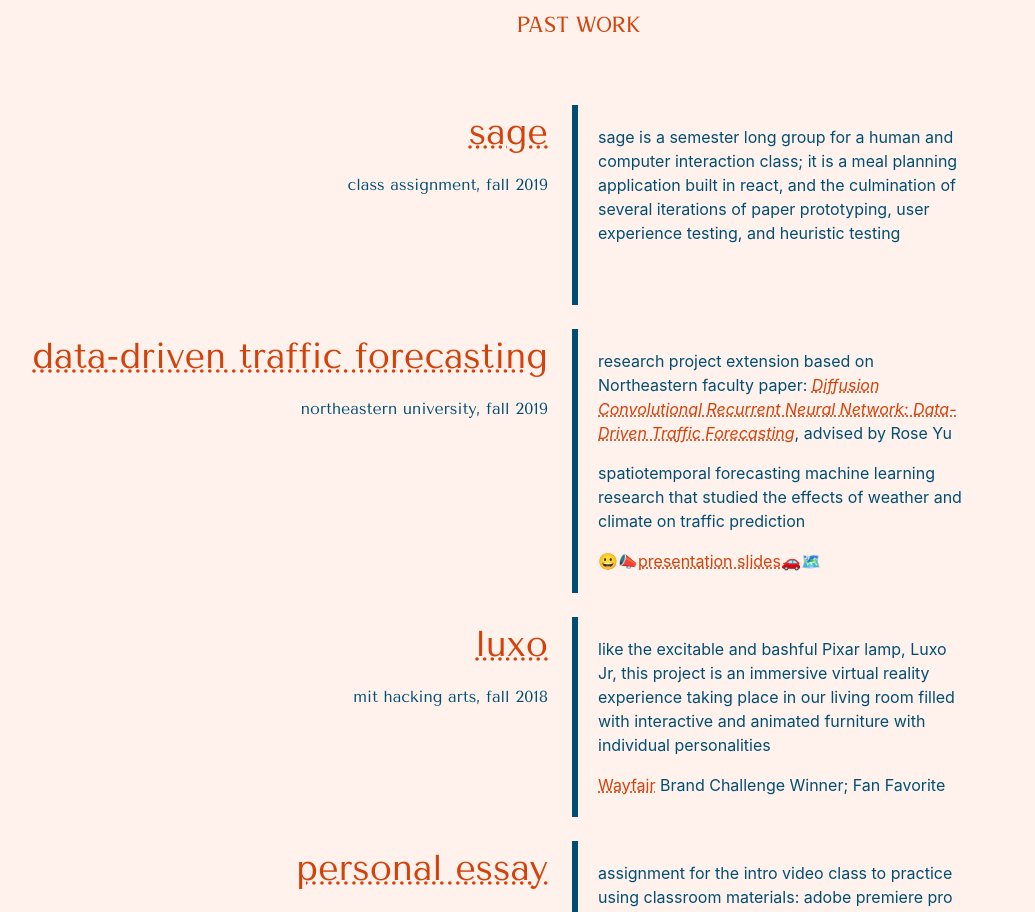
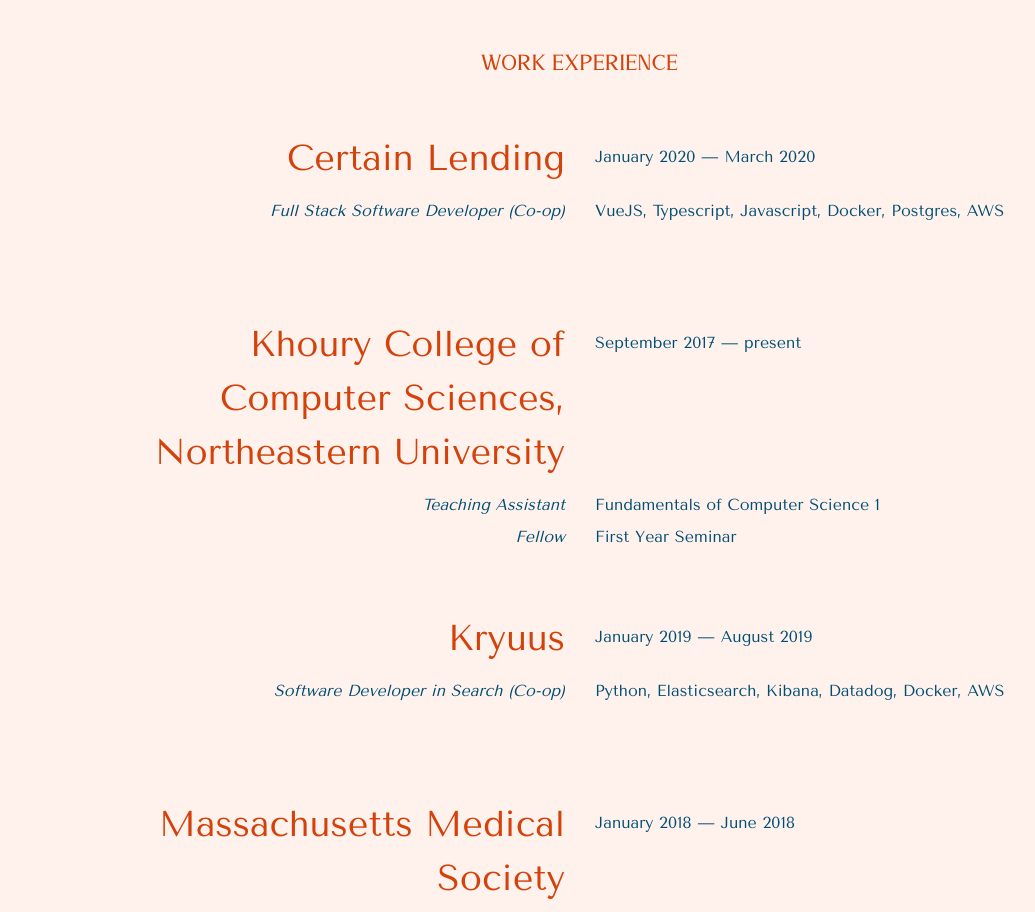
Before and after one commit to jennder/jennder.github.io, a React (Create React App) app: page / in a window 1280 px wide. Shown: the part 1520-2432 px from the top of the page, without its empty margins (60-1095 px from the left). Built offline with nearby package versions, Linux system fonts and the light colour scheme.

Commit message:
work experience fix links

```diff
--- /dev/null
+++ b/src/components/Experience.js
@@ -0,0 +1,68 @@
+import React from 'react';
+import { Container } from 'react-bootstrap';
+import Job from './Job'
+
+class Experience extends React.Component {
+    jobs = [
+        {
+            id: '1',
+            place: 'Certain Lending',
+            start: 'January 2020',
+            end: 'March 2020',
+            position: 'Full Stack Software Developer (Co-op)',
+            tools: 'VueJS, Typescript, Javascript, Docker, Postgres, AWS'
+        },
+        {
+            id: '4',
+            place: 'Khoury College of Computer Sciences, Northeastern University',
+            start: 'September 2017',
+            end: 'present',
+            position: 'Teaching Assistant',
+            tools: 'Fundamentals of Computer Science 1'
+        },
+        {
+            id: '6',
+            position: 'Fellow',
+            tools: 'First Year Seminar'
+        },
+        {
+            id: '2',
+            place: 'Kryuus',
+            start: 'January 2019',
+            end: 'August 2019',
+            position: 'Software Developer in Search (Co-op)',
+            tools: 'Python, Elasticsearch, Kibana, Datadog, Docker, AWS'
+        },
+        {
+            id: '3',
+            place: 'Massachusetts Medical Society',
+            start: 'January 2018',
+            end: 'June 2018',
+            position: 'Software QA Engineer, Business Analyst (Co-op)',
+            tools: 'Ruby, Microsoft Excel, Selenium Webdriver'
+        },
+        {
+            id: '5',
+            place: 'ACM Siggraph',
+            start: 'August 2017',
+            end: 'August 2017',
+            position: 'Student Volunteer',
+            tools: 'Computer Graphics Conference'
+        }
+    ];
+
+    render() {
+        return (
+            <Container>
+                {this.jobs.map(item => (
+                    <div key={item.id}>
+                        <Job place={item.place} start={item.start} end={item.end} position={item.position} tools={item.tools} />
+                    </div>
+                ))}
+
+            </Container>
+        );
+    }
+}
+
+export default Experience;
--- /dev/null
+++ b/src/components/Job.js
@@ -0,0 +1,23 @@
+import React from 'react';
+
+import { Container, Row, Col } from 'react-bootstrap';
+
+class Job extends React.Component {
+    duration() {
+        return this.props.end !== undefined ? this.props.start + " — " + this.props.end : this.props.start;
+    }
+
+    descriptionOnly() {
+        return this.props.place === undefined;
+    }
+    render() {
+        return (
+            <Container className={this.descriptionOnly() ? '' : 'job'}>
+            <Row><Col className="table-title">{this.props.place}</Col><Col className="table-subtitle">{this.duration()}</Col></Row>
+            <Row className={"table-subtitle"  + (this.descriptionOnly() ? ' no-job' : '')}><Col className="job-position">{this.props.position}</Col><Col> {this.props.tools}</Col></Row>
+            </Container>
+        );
+    }
+}
+
+export default Job;
--- a/src/components/Navigation.js
+++ b/src/components/Navigation.js
@@ -5,7 +5,7 @@
 class Navigation extends React.Component {
     render() {
         return (
-            <Navbar>
+            <Navbar fixed="top" >
                 <Navbar.Brand href="/"><span className="nav-title">Jenn Der</span></Navbar.Brand>
                 <Nav className="ml-auto">
                     <Nav.Item>
--- a/src/index.css
+++ b/src/index.css
@@ -41,7 +41,3 @@
   text-decoration: underline dotted !important;
   color: var(--highlight-coral) !important;
 }
-
-tr {
-  height: 200px;
-}
--- a/src/pages/HomePage.js
+++ b/src/pages/HomePage.js
@@ -1,5 +1,6 @@
 import React from 'react';
 import { Col, Container, Row, Table } from 'react-bootstrap';
+import Experience from '../components/Experience'
 import '../styles/HomePage.css'
 
 class HomePage extends React.Component {
@@ -12,13 +13,27 @@
                         <i> previously</i>, i have worked as a <span className="underline">developer</span> in san francisco, california and the greater boston area.
                     </Col>
                 </Row>
+                <Row className="section-title">
+                    <Col>
+                    </Col>
+                </Row>
                 <Row>
                     <Col />
                     <Col className="verticle-line" />
                 </Row>
                 <Row className="section-title">
                     <Col>
-                        past work
+                        work experience
+                    </Col>
+                </Row>
+                <Experience></Experience>
+                <Row>
+                    <Col />
+                    <Col className="verticle-line" />
+                </Row>
+                <Row className="section-title">
+                    <Col>
+                        past projects
                     </Col>
                 </Row>
                 <Row>
@@ -86,6 +101,7 @@
                     </Col>
                 </Row>
 
+
             </Container>
 
 
--- a/src/styles/HomePage.css
+++ b/src/styles/HomePage.css
@@ -28,6 +28,7 @@
 
 .center {
     align-items: center;
+    text-align: center;
 }
 
 .table-title {
@@ -39,6 +40,7 @@
 }
 
 .table-subtitle {
+    font-family: Tenor;
     color: var(--navy);
     font-size: 16px;
     margin-top: 20px;
@@ -48,15 +50,27 @@
 .table-description {
     color: var(--navy);
     font-size: 16px;
-    width: 50%;
     padding: 0px;
 }
 
 .project-description {
     border-left: 6px solid var(--navy);
-    width:80%;
     padding:20px;
-    min-height:200px;
-    justify-content: center;
-    flex-direction: column;
+    min-height:100px;
+    max-width: 500px;
 }
+
+.job-position {
+    font-family: Tenor;
+    color: var(--navy);
+    text-align: right;
+    font-style: italic;
+}
+
+.job {
+    padding-bottom: 100px;
+}
+
+.no-job {
+    margin-top: -100px;
+}
```
